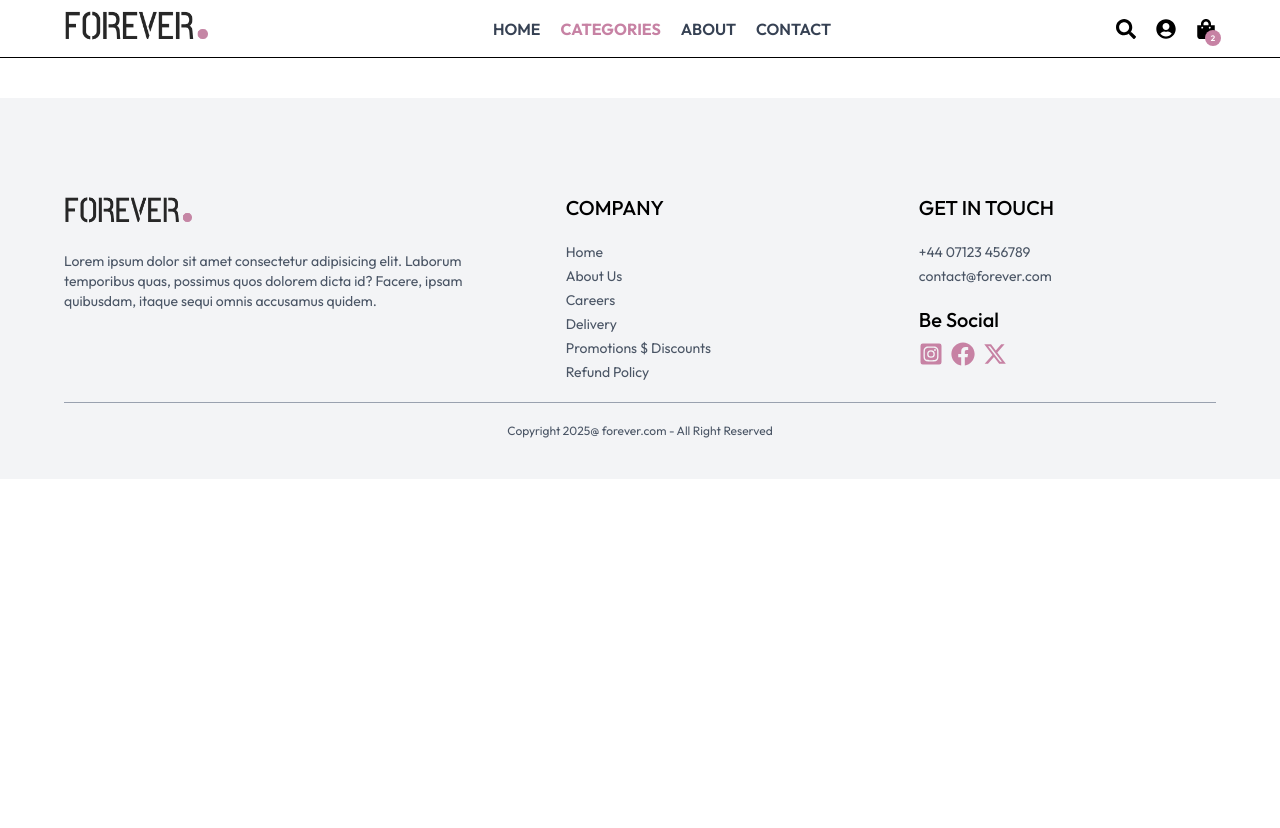
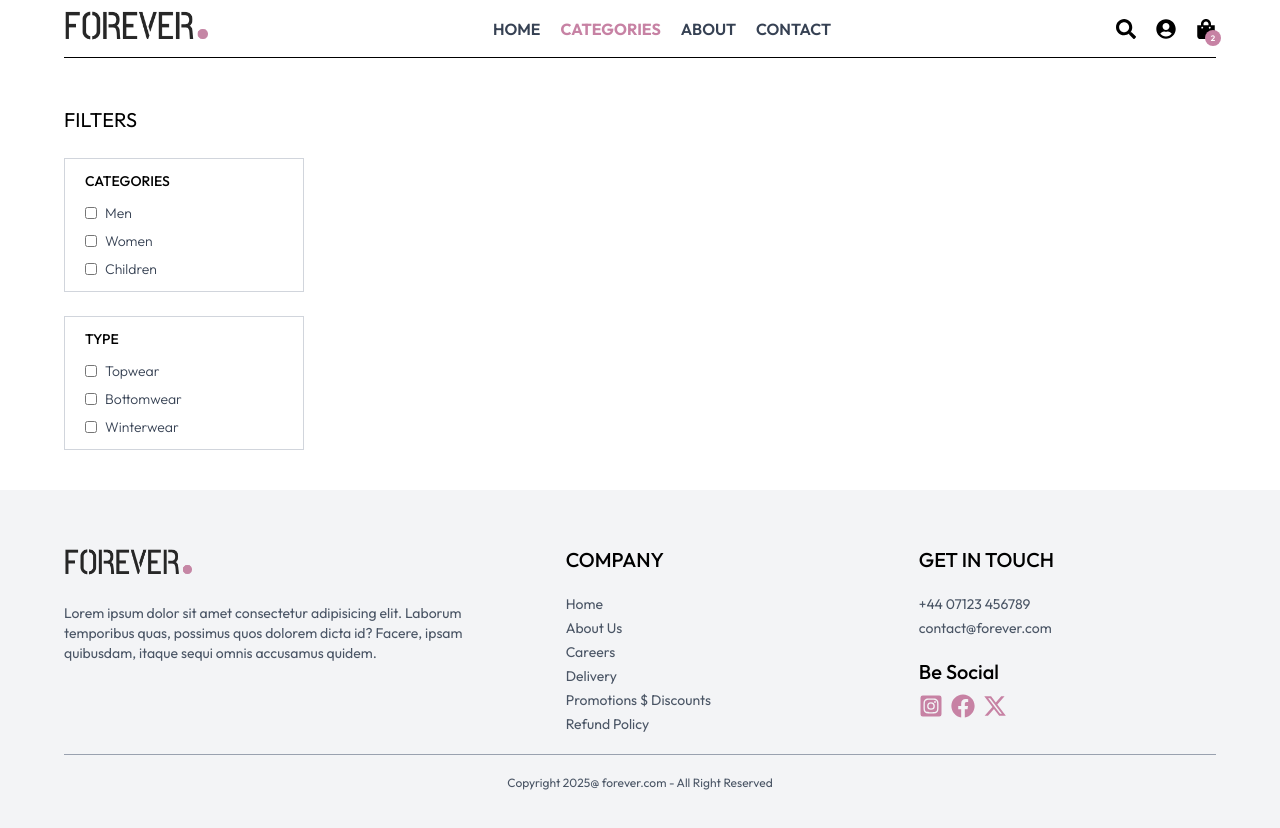
Before and after one commit to Elizabette01/e-commerce-app, a React (Vite) app in the folder e-commerce-frontend/: page /categories in a window 1280 px wide. Shown: the top 828 px of the page. Before the commit the page ends 800 px from the top, so only its background shows below. Built offline with nearby package versions, Linux system fonts and the light colour scheme.

Commit message:
filter UI

```diff
--- a/e-commerce-frontend/src/Pages/Categories.jsx
+++ b/e-commerce-frontend/src/Pages/Categories.jsx
@@ -1,12 +1,60 @@
-import React, { useContext } from 'react'
+import React, { useContext, useState } from 'react'
 import { ShopContext } from '../context/ShopContext'
 
 const Categories = () => {
 
-  // const { products } = useContext(ShopContext);
+  const { products } = useContext(ShopContext);
+  const [filterMenu, setFilterMenu] = useState(false)
 
   return (
-    <div className='flex flex-col sm:flex-row gap1 sm:gap-10 pt-10 border-t'>
+    <div className='flex flex-col sm:flex-row gap-1 sm:gap-10 py-10 border-t w-[90%] mx-auto'>
+
+      {/* Filter Options */}
+      <div className="min-w-60">
+        <p className="my-2 text-xl flex items-center cursor-pointer gap-2">FILTERS</p>
+
+        {/* Category Filter */}
+
+        <div className={`border border-gray-300 pl-5 py-3 mt-6 ${filterMenu ? '' : 'hidden'} sm:block`}>
+          <p className="mb-3 text-sm font-medium">CATEGORIES</p>
+          <div className="flex flex-col gap-2 text-sm font-light text-gray-700">
+
+            <p className="flex gap-2">
+              <input type="checkbox" className='w-3' value={'Men'} /> Men
+            </p>
+
+            <p className="flex gap-2">
+              <input type="checkbox" className='w-3' value={'Women'} /> Women
+            </p>
+
+            <p className="flex gap-2">
+              <input type="checkbox" className='w-3' value={'Children'} /> Children
+            </p>
+
+          </div>
+        </div>
+
+        {/* Sub category Filter */}
+
+        <div className={`border border-gray-300 pl-5 py-3 mt-6 ${filterMenu ? '' : 'hidden'} sm:block`}>
+          <p className="mb-3 text-sm font-medium">TYPE</p>
+          <div className="flex flex-col gap-2 text-sm font-light text-gray-700">
+
+            <p className="flex gap-2">
+              <input type="checkbox" className='w-3' value={'Topwear'} /> Topwear
+            </p>
+
+            <p className="flex gap-2">
+              <input type="checkbox" className='w-3' value={'Bottomwear'} /> Bottomwear
+            </p>
+
+            <p className="flex gap-2">
+              <input type="checkbox" className='w-3' value={'Winterwear'} /> Winterwear
+            </p>
+
+          </div>
+        </div>
+      </div>
 
     </div>
   )
--- a/e-commerce-frontend/src/components/Footer.jsx
+++ b/e-commerce-frontend/src/components/Footer.jsx
@@ -7,7 +7,7 @@
 const Footer = () => {
   return (
     <div className='bg-gray-100'>
-      <div className="flex flex-col sm:grid grid-cols-[1.5fr_1fr_1fr] gap-14 pt-24 text-sm w-[90%] mx-auto">
+      <div className="flex flex-col sm:grid grid-cols-[1.5fr_1fr_1fr] gap-14 pt-14 text-sm w-[90%] mx-auto">
         <div>
           <img src={assets.logo} alt="Company Logo" className="w-32 mb-5" />
           <p className="w-full text-gray-600">Lorem ipsum dolor sit amet consectetur adipisicing elit. Laborum temporibus quas, possimus quos dolorem dicta id? Facere, ipsam quibusdam, itaque sequi omnis accusamus quidem.</p>
```
